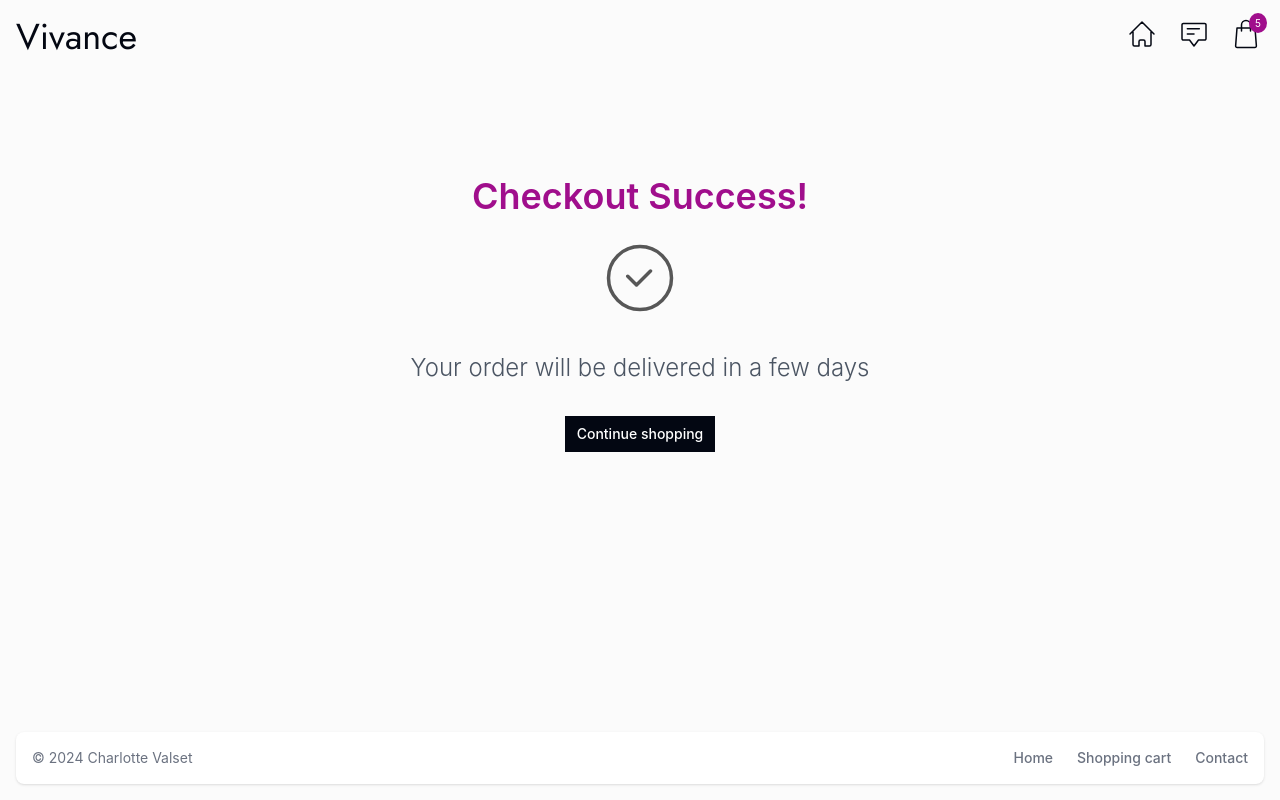
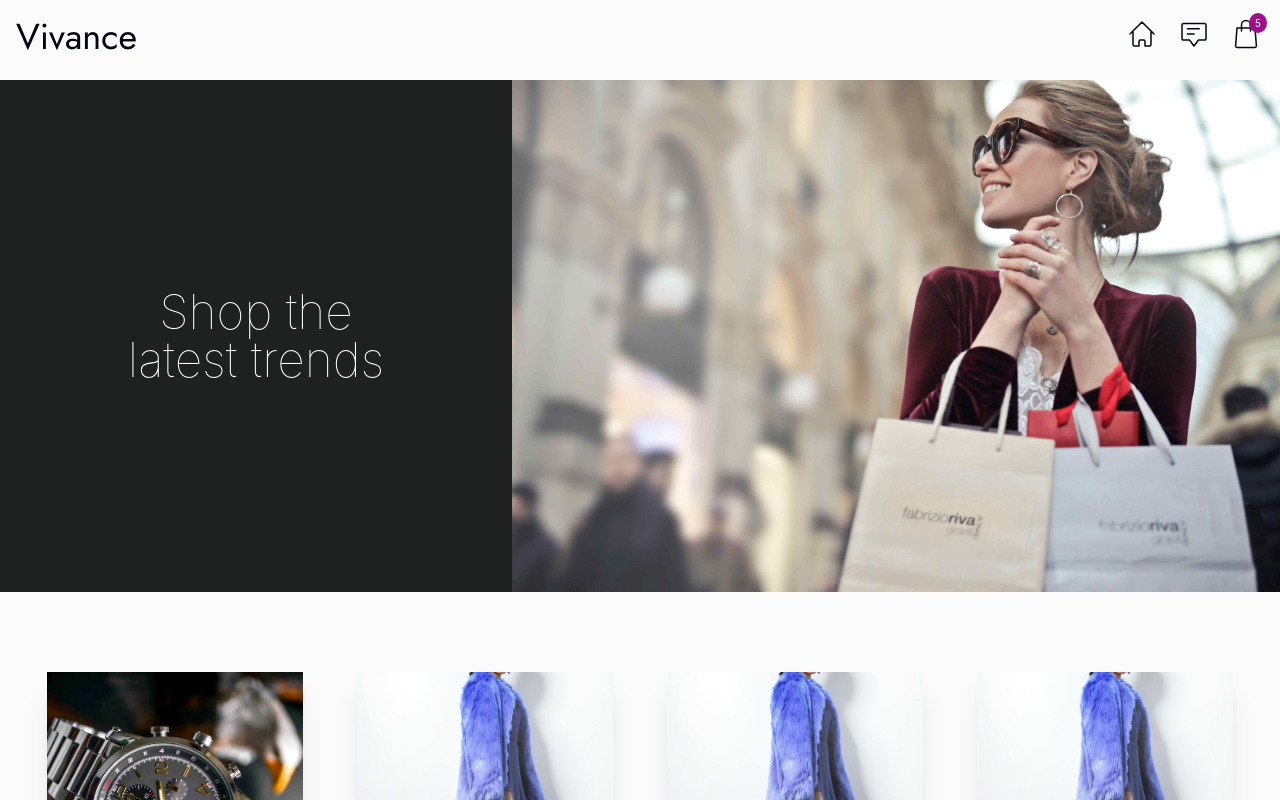
Before and after one commit to CharlotteValset/react-ecom-store, a React (Vite) app: page / in a window 1280 px wide. Shown: the top 800 px of the page. Built offline with nearby package versions, Linux system fonts and the light colour scheme.

Commit message:
adds hero component

```diff
--- /dev/null
+++ b/src/components/Hero/index.jsx
@@ -0,0 +1,15 @@
+import HeroImage from "../../assets/images/shopping.jpg";
+
+export const Hero = () => {
+  return (
+    <>
+      <div className="flex flex-row mt-20 mx-auto bg-dark-gray max-w-7xl">
+        <div className="flex flex-col justify-center items-center w-2/5 ">
+          <p className=" text-background-white font-extralight sm:font-thin text-xl sm:text-5xl">Shop the</p>
+          <p className="text-background-white font-extralight sm:font-thin text-xl sm:text-5xl">latest trends</p>
+        </div>
+        <img src={HeroImage} className="w-3/5" alt="Hero image" />
+      </div>
+    </>
+  );
+};
--- a/src/components/Layout/index.jsx
+++ b/src/components/Layout/index.jsx
@@ -1,12 +1,14 @@
 import { Header } from "./Header";
 import { Footer } from "./Footer";
-import { CheckoutSuccess } from "../../components/Pages/CheckoutSuccessPage";
+import { Hero } from "../Hero";
+import { ProductCard } from "../../components/Card";
 
 export const Layout = () => {
   return (
     <div className="flex flex-col min-h-screen">
       <Header />
-      <CheckoutSuccess />
+      <Hero />
+      <ProductCard />
       <Footer />
     </div>
   );
```
